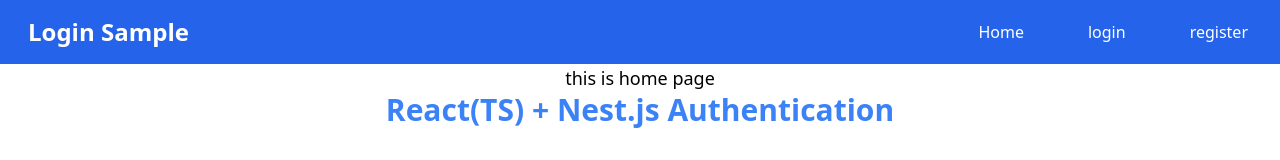
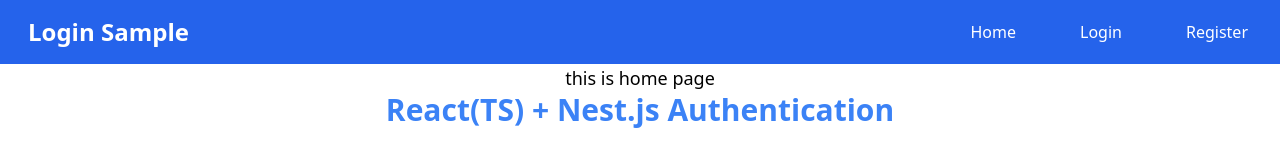
Before and after one commit to thanapholteam/test-react-auth, a React app: page / in a window 1280 px wide. Shown: the top 160 px of the page. Built offline with nearby package versions, Linux system fonts and the light colour scheme; no server answers; the HTML template or start-up script is replaced by a standard one.

Commit message:
typo(navbar)

```diff
--- a/src/components/Navbar.tsx
+++ b/src/components/Navbar.tsx
@@ -13,8 +13,8 @@ const Navbar: React.FC = () => {
 
   const navbarList = [
     { name: "Home", path: "/", must_login: false },
-    { name: "login", path: "/login", must_login: false },
-    { name: "register", path: "/register", must_login: false },
+    { name: "Login", path: "/login", must_login: false },
+    { name: "Register", path: "/register", must_login: false },
     { name: email, path: "/user", must_login: true },
   ];
 
```
